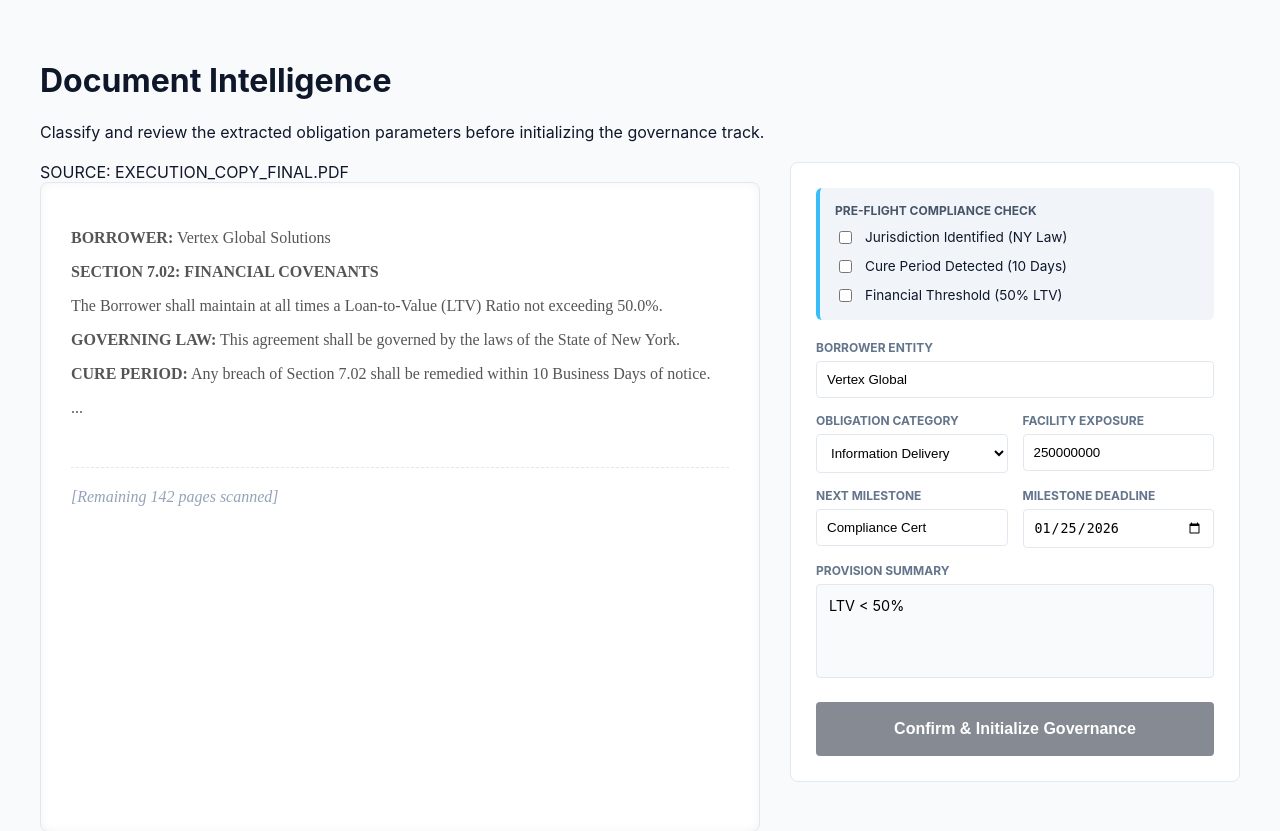
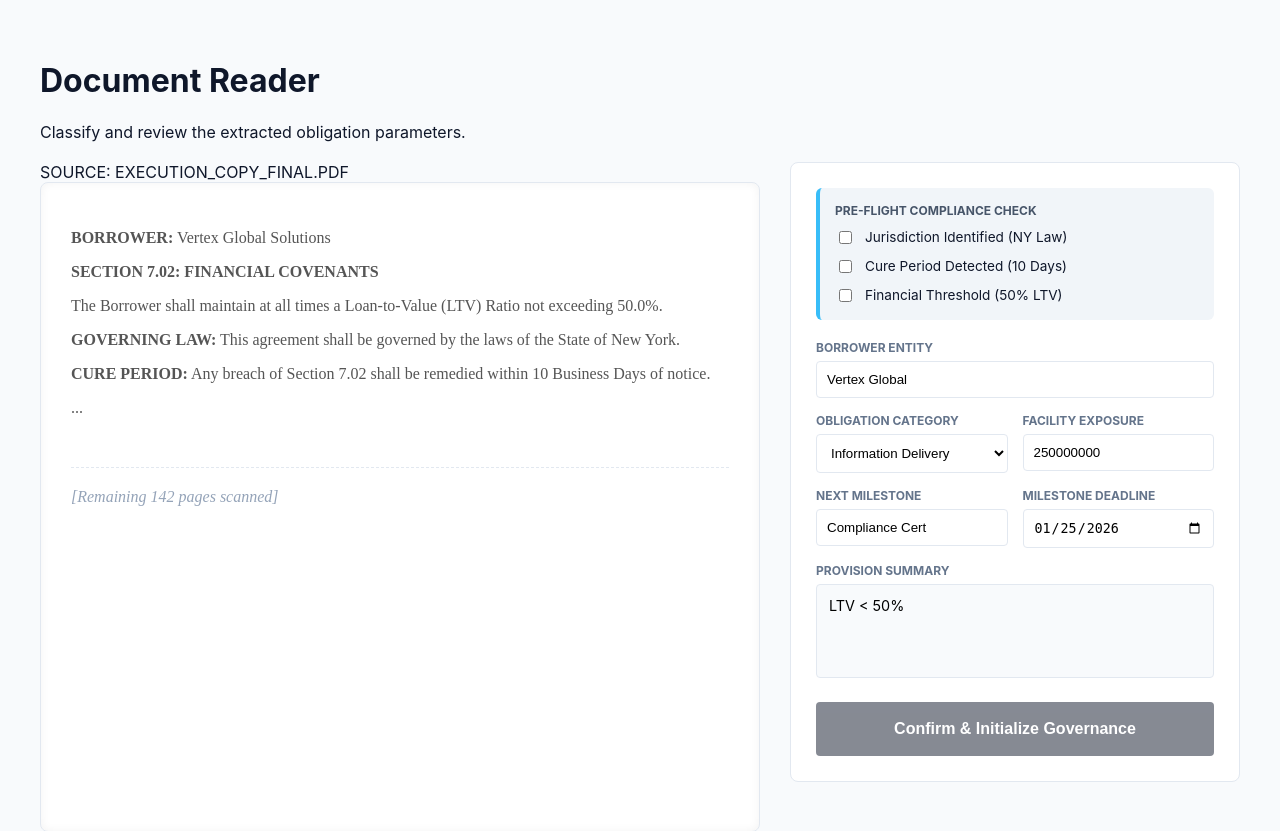
Before and after one commit to edimaudo/Tralo, a Flask app: page /reader in a window 1280 px wide. Shown: the part 50-881 px from the top of the page. Run offline with Flask 3, Linux system fonts and the light colour scheme.

Commit message:
Change header to 'Document Reader' and update text
Updated the header and description text for clarity.

```diff
--- a/templates/reader.html
+++ b/templates/reader.html
@@ -39,8 +39,8 @@
 
     <div class="container">
         <div class="reader-header">
-            <h1>Document Intelligence</h1>
-            <p>Classify and review the extracted obligation parameters before initializing the governance track.</p>
+            <h1>Document Reader</h1>
+            <p>Classify and review the extracted obligation parameters.</p>
         </div>
 
         <div class="reader-split" style="display: flex; gap: 30px; align-items: stretch;">
```
